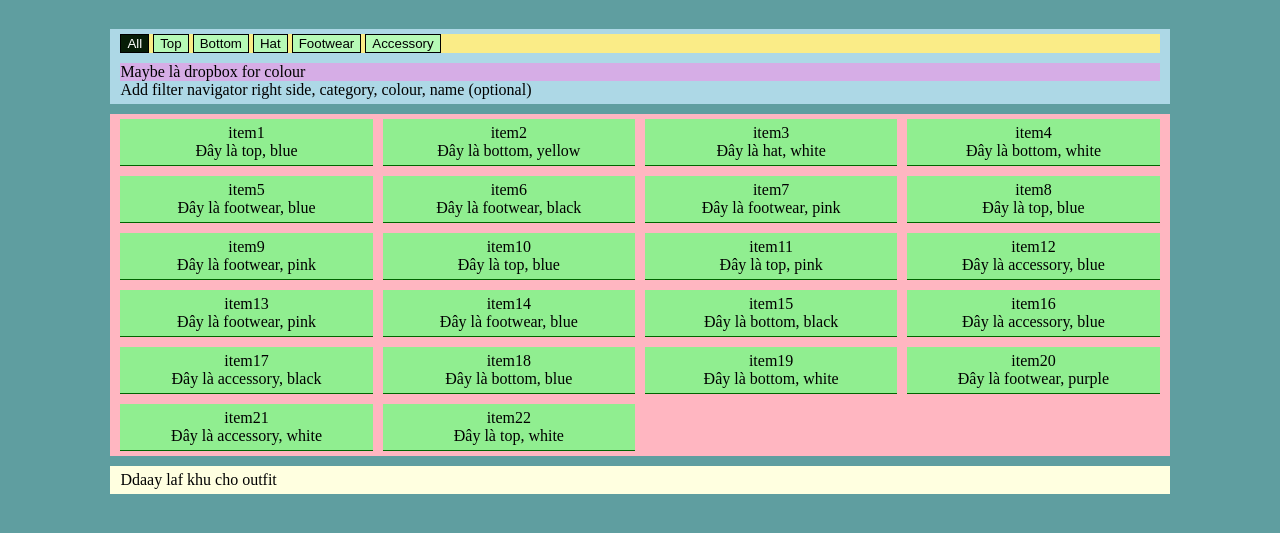
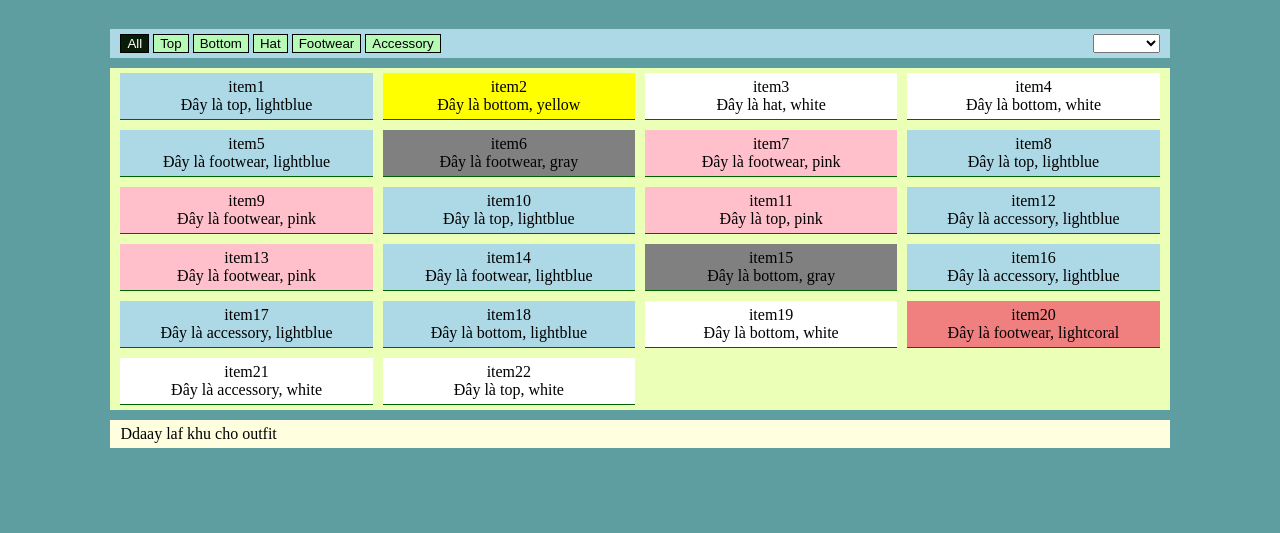
Before and after one commit to nqphu412/Draft_Digital_Warerobe, a plain HTML site: page sites/draft.html in a window 1280 px wide. Shown: the part 133-666 px from the top of the page. Drawn offline with Linux system fonts and the light colour scheme.

Commit message:
Color dropbox add, each item has corresponding color background for better visualisation

```diff
--- a/sites/draft.html
+++ b/sites/draft.html
@@ -8,26 +8,32 @@
   <body>
     <h1>Welcome back to your Warerobe</h1>
     <div class="body-div filter-box" style="background-color: lightblue">
-      <div
-        class="filter-box-category"
-        style="background-color: rgb(250, 236, 135); margin-bottom: 10px"
-      >
-        <button class="category-option selected" value="all">All</button>
+      <div class="filter-box-category">
+        <button class="category-option selected" value="allCategory">
+          All
+        </button>
         <button class="category-option" value="top">Top</button>
         <button class="category-option" value="bottom">Bottom</button>
         <button class="category-option" value="hat">Hat</button>
         <button class="category-option" value="footwear">Footwear</button>
         <button class="category-option" value="accessory">Accessory</button>
       </div>
-      <div
-        class="filter-box-color"
-        style="background-color: rgb(214, 173, 230)"
-      >
-        Maybe là dropbox for colour
+
+      <div class="filter-box-color">
+        <select name="color-options" id="color-options">
+          <option value="allColor"></option>
+          <option value="lightblue">Blue</option>
+          <option value="white">White</option>
+          <option value="gray">Gray</option>
+          <option value="pink">Pink</option>
+          <option value="lightcoral">Orange</option>
+        </select>
       </div>
-      <p>Add filter navigator right side, category, colour, name (optional)</p>
     </div>
-    <div class="body-div warerobe-grid" style="background-color: lightpink">
+    <div
+      class="body-div warerobe-grid"
+      style="background-color: rgb(236, 255, 182)"
+    >
       <!-- This one for js where auto create grid form to show each garment -->
     </div>
     <div class="body-div outfit-combination">
@@ -44,46 +50,34 @@
         // Later, this one is exported from the data table item (1 user) or warerobe (when integrate many users)
         // Ignore index here, all in order that they are added
         // itemName: ["category", "color"]
-        item1: ["top", "blue"],
+        item1: ["top", "lightblue"],
         item2: ["bottom", "yellow"],
         item3: ["hat", "white"],
         item4: ["bottom", "white"],
-        item5: ["footwear", "blue"],
-        item6: ["footwear", "black"],
+        item5: ["footwear", "lightblue"],
+        item6: ["footwear", "gray"],
         item7: ["footwear", "pink"],
-        item8: ["top", "blue"],
+        item8: ["top", "lightblue"],
         item9: ["footwear", "pink"],
-        item10: ["top", "blue"],
+        item10: ["top", "lightblue"],
         item11: ["top", "pink"],
-        item12: ["accessory", "blue"],
+        item12: ["accessory", "lightblue"],
         item13: ["footwear", "pink"],
-        item14: ["footwear", "blue"],
-        item15: ["bottom", "black"],
-        item16: ["accessory", "blue"],
-        item17: ["accessory", "black"],
-        item18: ["bottom", "blue"],
+        item14: ["footwear", "lightblue"],
+        item15: ["bottom", "gray"],
+        item16: ["accessory", "lightblue"],
+        item17: ["accessory", "lightblue"],
+        item18: ["bottom", "lightblue"],
         item19: ["bottom", "white"],
-        item20: ["footwear", "purple"],
+        item20: ["footwear", "lightcoral"],
         item21: ["accessory", "white"],
         item22: ["top", "white"],
       };
+      let currentCategory = "allCategory";
+      let currentColor = "allColor";
 
       const warerobe_grid = document.querySelector(".warerobe-grid");
-      function showWarerobe(categoryType) {
-        warerobe_grid.innerHTML = ``;
-        for (const item in itemData) {
-          if (itemData[item].includes(categoryType) || categoryType === "all") {
-            const eachItemDiv = document.createElement("div");
-            eachItemDiv.classList.add("each-garment");
-            eachItemDiv.dataset.category = itemData[item];
-            eachItemDiv.innerHTML = `
-          <div>${item}</div>
-          <div>Đây là ${itemData[item][0]}, ${itemData[item][1]}</div>`;
-            warerobe_grid.appendChild(eachItemDiv);
-          }
-        }
-      }
-      showWarerobe("all");
+      showWarerobe(currentCategory, currentColor);
 
       // Allows 1 button selected at a time
       // Only items that in that category are shown
@@ -98,6 +92,30 @@
           showWarerobe(categoryButton.value);
         });
       });
+
+      //
+
+      // Show warerobe based on current option of category and color
+      function showWarerobe(categoryType, colorType) {
+        warerobe_grid.innerHTML = ``;
+        currentCategory = categoryType;
+        // console.log(currentCategory);
+        for (const item in itemData) {
+          if (
+            itemData[item].includes(categoryType) ||
+            categoryType === "allCategory"
+          ) {
+            const eachItemDiv = document.createElement("div");
+            eachItemDiv.classList.add("each-garment");
+            eachItemDiv.style.backgroundColor = itemData[item][1]; // This line is only used to text color dropbox
+            eachItemDiv.dataset.category = itemData[item];
+            eachItemDiv.innerHTML = `
+          <div>${item}</div>
+          <div>Đây là ${itemData[item][0]}, ${itemData[item][1]}</div>`;
+            warerobe_grid.appendChild(eachItemDiv);
+          }
+        }
+      }
     </script>
   </body>
 </html>
--- a/style.css
+++ b/style.css
@@ -53,6 +53,12 @@ button.submit {
   padding: 5px 10px;
 }
 
+.filter-box {
+  display: flex;
+  flex-direction: row;
+  justify-content: space-between;
+}
+
 .warerobe-grid {
   display: grid;
   grid-template-columns: 1fr 1fr 1fr 1fr;
```
